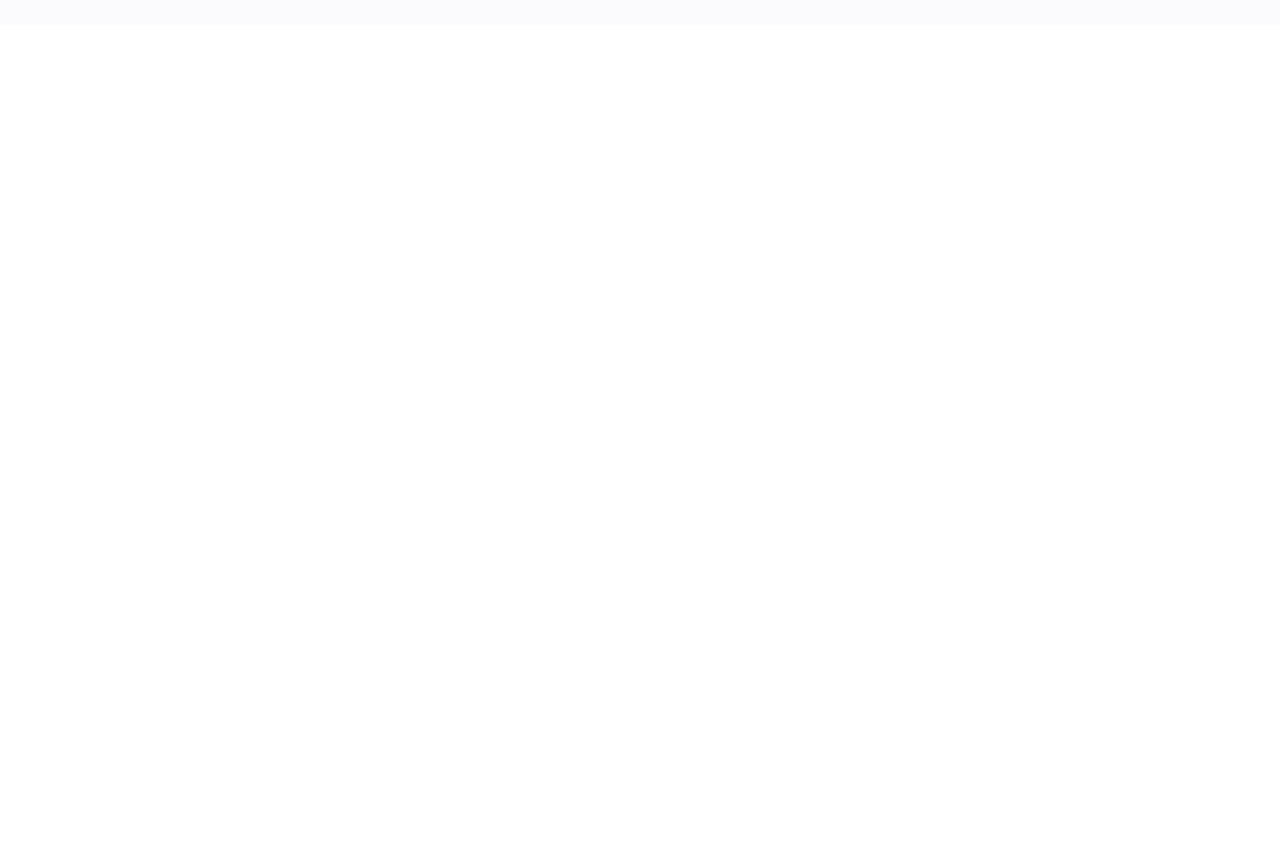
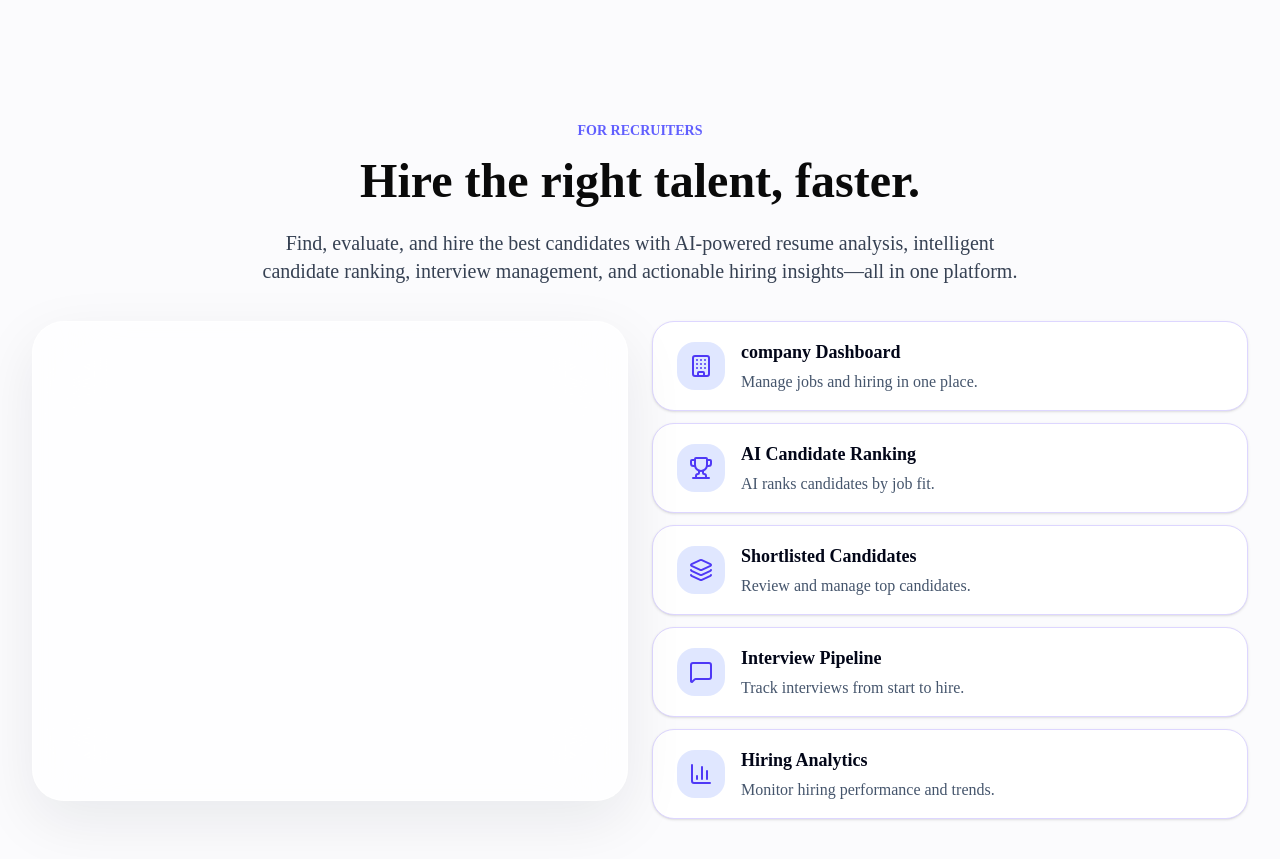
Before and after one commit to Bhoomijarwani27/hirefy-ai-career-platform, a Next.js app: page / in a window 1280 px wide. Shown: the part 3680-4539 px from the top of the page. Before the commit the page ends 3705 px from the top, so only its background shows below. Built offline with nearby package versions, Linux system fonts and the light colour scheme.

Commit message:
feat: add Recruiter component to enhance landing page for recruiters

```diff
--- a/src/app/page.tsx
+++ b/src/app/page.tsx
@@ -2,6 +2,7 @@ import { Hero } from "@/components/landing/hero";
 import { JobDiscovery } from "@/components/landing/JobDiscovery";
 import Navbar from "@/components/landing/navbar";
 import { Platform } from "@/components/landing/platform";
+import { Recruiter } from "@/components/landing/Recruiter";
 import { Resume } from "@/components/landing/resume";
 
 export default function Home() {
@@ -12,6 +13,7 @@ export default function Home() {
       <Platform/>
       <Resume/>
       <JobDiscovery/>
+      <Recruiter/>
 
 
     </main>
--- a/src/components/landing/Recruiter.tsx
+++ b/src/components/landing/Recruiter.tsx
@@ -0,0 +1,111 @@
+import {
+    Building,
+    Trophy,
+    Scale,
+    Layers3,
+    MessageSquare,
+    BarChart3,
+} from "lucide-react";
+
+export function Recruiter() {
+    return (
+        <section
+        id="for-companies"
+            className="px-6 lg:px-8 bg-[#fbfbfd] py-16 sm:py-20 lg:py-24"
+        >
+          <div className="mx-auto max-w-7xl">
+          <div className="text-center  text-sm  mx-auto max-w-3xl">
+            <p className="text-sm font-bold uppercase text-indigo-500">
+                For Recruiters
+            </p>
+            <h1 className="mt-4 text-3xl font-bold sm:text-5xl md:text-4xl lg:text-5xl">
+                Hire the right talent, faster.
+            </h1>
+            <p className="mt-6 text-base text-gray-700 sm:text-xl">
+            Find, evaluate, and hire the best candidates with AI-powered resume analysis,
+             intelligent candidate ranking, interview management, and actionable hiring insights—all in one platform.
+            </p>
+          </div>
+            {/* image  */}
+            <div className="mt-9 grid grid-cols-1 gap-6 md:grid-cols-2">
+                <div className=" mt-16 lg:mt-0 w-full max-w-7xl">
+                <div className="h-120 rounded-[2rem] border border-white/70 bg-white/75 shadow-[0_20px_60px_rgba(15,23,42,0.08)] backdrop-blur-2xl">
+                 {/* Dashboard Image */}
+              </div>
+            </div>
+            {/* text */}
+            <div className="flex flex-col items-start gap-3 w-full">
+              <div className="flex w-full items-center gap-4 rounded-3xl border border-violet-200 bg-white px-6 py-4 shadow-sm transition-all hover:border-violet-400 hover:shadow-md">
+                     <div className="flex h-12 w-12 shrink-0 items-center justify-center rounded-2xl bg-indigo-100 text-indigo-600">
+                <Building className="h-6 w-6" />
+              </div>
+
+                   <div>
+                <h6 className="text-lg font-bold text-slate-950">
+                  company Dashboard
+                </h6>
+
+                <p className="mt-1 text-base text-slate-600">
+                Manage jobs and hiring in one place.
+                </p>
+              </div>
+            </div>
+            <div className="flex w-full items-center gap-4 rounded-3xl border border-violet-200 bg-white px-6 py-4 shadow-sm transition-all hover:border-violet-400 hover:shadow-md">
+                     <div className="flex h-12 w-12 shrink-0 items-center justify-center rounded-2xl bg-indigo-100 text-indigo-600">
+                <Trophy className="h-6 w-6" />
+              </div>
+                   <div>
+                <h6 className="text-lg font-bold text-slate-950">
+                  AI Candidate Ranking
+                </h6>
+
+                <p className="mt-1 text-base text-slate-600">
+                  AI ranks candidates by job fit.
+                </p>
+              </div>
+            </div>
+            <div className="flex w-full items-center gap-4 rounded-3xl border border-violet-200 bg-white px-6 py-4 shadow-sm transition-all hover:border-violet-400 hover:shadow-md">
+                     <div className="flex h-12 w-12 shrink-0 items-center justify-center rounded-2xl bg-indigo-100 text-indigo-600">
+                <Layers3 className="h-6 w-6" />
+              </div>
+                   <div>
+                <h6 className="text-lg font-bold text-slate-950">
+                  Shortlisted Candidates
+                </h6>
+                <p className="mt-1 text-base text-slate-600">
+                Review and manage top candidates.
+                </p>
+                </div>
+            </div>
+            <div className="flex w-full items-center gap-4 rounded-3xl border border-violet-200 bg-white px-6 py-4 shadow-sm transition-all hover:border-violet-400 hover:shadow-md">
+                     <div className="flex h-12 w-12 shrink-0 items-center justify-center rounded-2xl bg-indigo-100 text-indigo-600">
+                <MessageSquare className="h-6 w-6" />
+                </div>
+                <div>
+                <h6 className="text-lg font-bold text-slate-950">
+                  Interview Pipeline
+                </h6>
+                <p className="mt-1 text-base text-slate-600">
+                Track interviews from start to hire.
+                </p>
+                </div>
+            </div>
+            <div className="flex w-full items-center gap-4 rounded-3xl border border-violet-200 bg-white px-6 py-4 shadow-sm transition-all hover:border-violet-400 hover:shadow-md">
+                     <div className="flex h-12 w-12 shrink-0 items-center justify-center rounded-2xl bg-indigo-100 text-indigo-600">
+                <BarChart3 className="h-6 w-6" />
+                </div>
+                <div>
+                <h6 className="text-lg font-bold text-slate-950">
+                 Hiring Analytics
+                </h6>
+                <p className="mt-1 text-base text-slate-600">
+                Monitor hiring performance and trends.
+                </p>
+                </div>
+            </div>
+           </div>
+           </div>
+          </div>
+        </section>
+    );
+}
```
